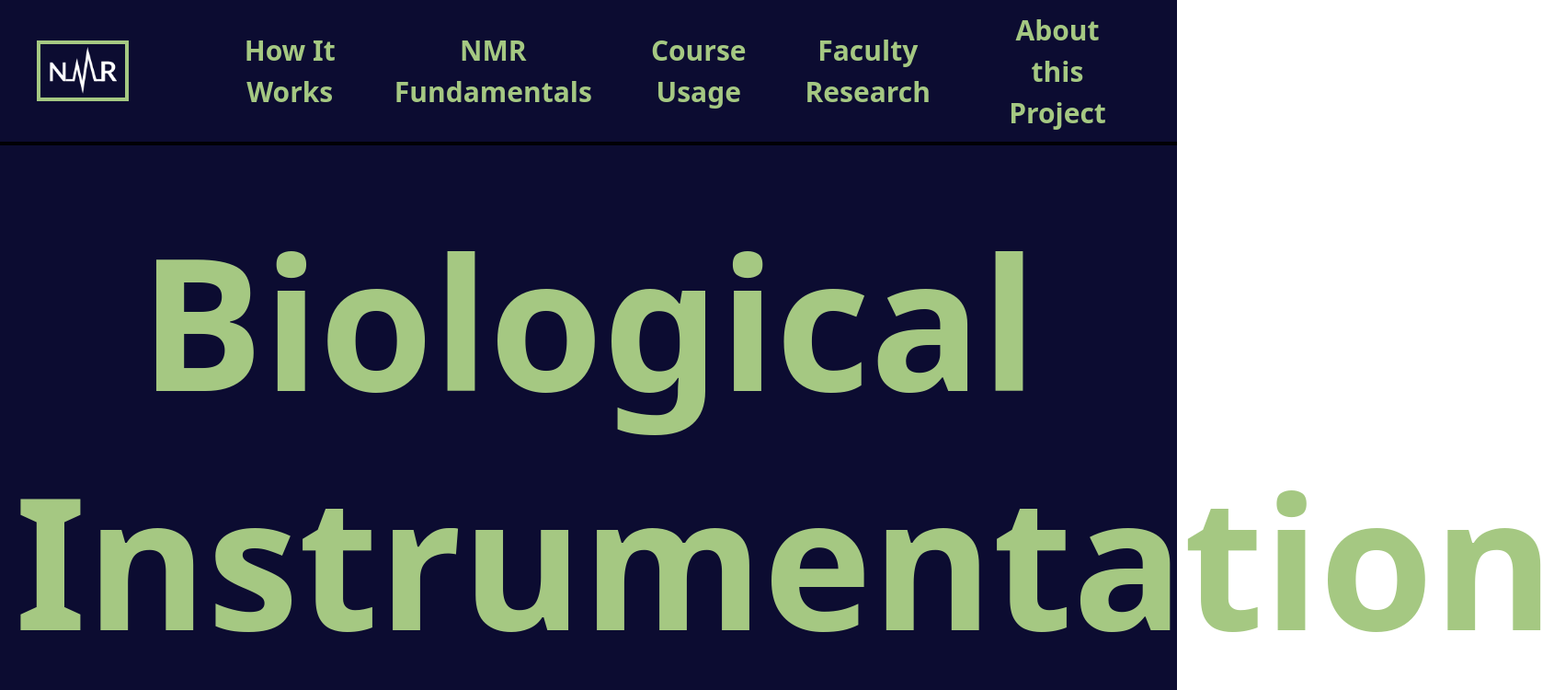
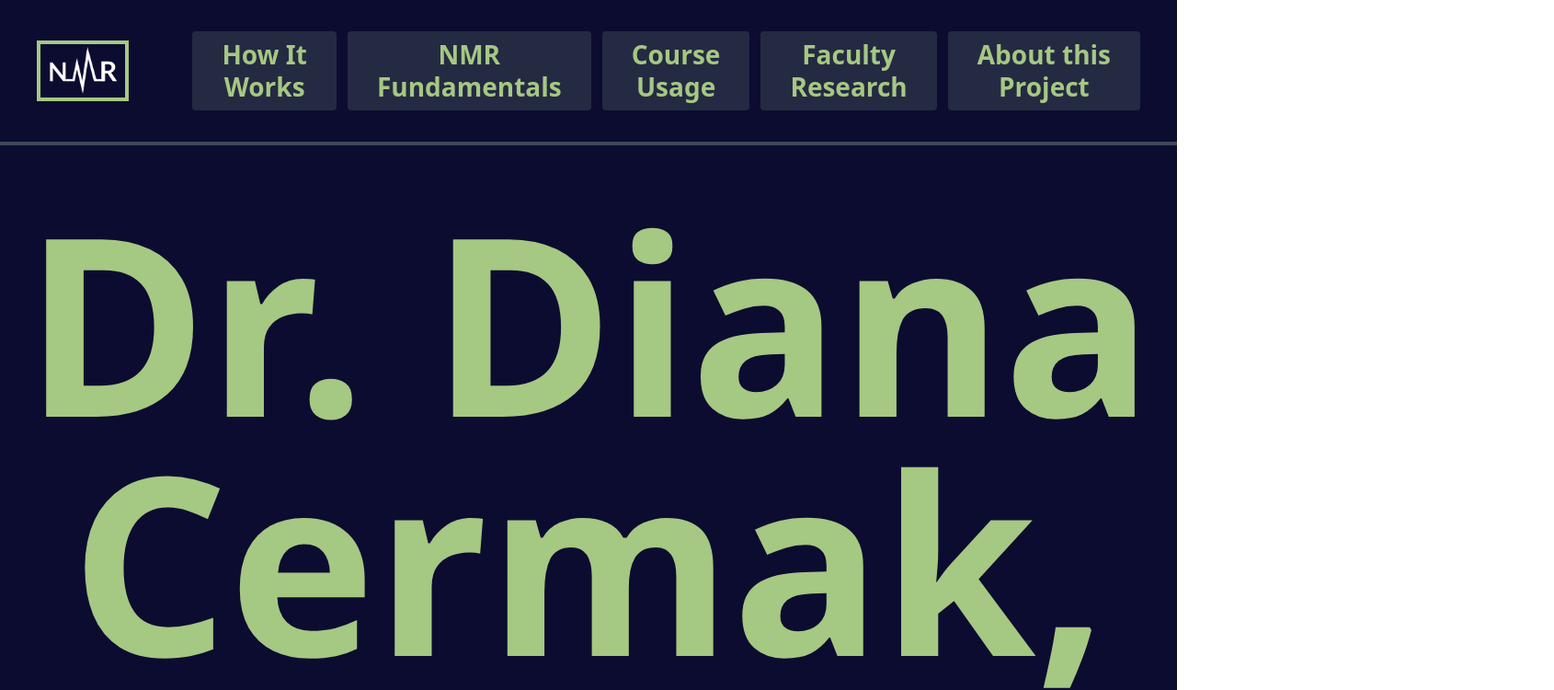
Before and after one commit to phucho0307/NMR-Display, a React (Vite) app in the folder frontend/: page /diana in a window 1280 px wide. Shown: the top 750 px of the page at 92% size, 1690 px wide, since content can reach past the window. Built offline with nearby package versions, Linux system fonts and the light colour scheme.

Commit message:
made changes to the buttons

```diff
--- a/frontend/src/components/Navbar.tsx
+++ b/frontend/src/components/Navbar.tsx
@@ -7,7 +7,7 @@ import { useLocation } from "react-router";
  * This component displays the navigation links to different sections of the application.
  * It also dynamically updates the title based on the current route.
  *
- * @returns {JSX.Element} The JSX code for the Navbar component.
+ * @return {JSX.Element} The JSX code for the Navbar component.
  */
 export default function Navbar() {
   const location1 = useLocation();
@@ -117,7 +117,7 @@ export default function Navbar() {
   ];
 
   return (
-    <nav className="w-full h-[158px] bg-[#0C0C31] border-b-[4px] border-[#010005] fixed flex items-center justify-between px-10">
+    <nav className="w-full h-[158px] bg-[#0C0C31] border-b-[4px] border-[#536365]/70 fixed flex items-center justify-between px-10">
       <Link to="/" className="text-[#FEFCFC]">
         <img
           src="/images/NMR-Logo.png"
@@ -126,18 +126,22 @@ export default function Navbar() {
         />
       </Link>
 
-      <h1 className="text-[70px] font-bold text-[#A5C882] absolute top-8 left-42">
+      <h1 className="text-[60px] font-bold text-[#A5C882] absolute top-8 left-40">
         {Location.find((item) => item.path === location.pathname)?.title ?? ""}
       </h1>
-      <h1 className="text-[55px] font-bold text-[#A5C882] absolute top-12 left-42">
+      <h1 className="text-[55px] font-bold text-[#A5C882] absolute top-9 left-40">
         {Location1.find((item) => item.path === location1.pathname)?.title ??
           ""}
       </h1>
 
-      <div className="flex space-x-6 gap-2 text-[30px]">
+      <div className="flex space-x-2 gap-1 text-[28px] leading-tight rounded">
         <Link
           to="/how-it-works"
-          className=" h-[80px] flex flex-col flex-wrap justify-center items-center font-semibold rounded text-[#A5C882] text-center px-4 py-2"
+          className={`flex flex-col flex-wrap justify-center items-center font-semibold rounded text-[#A5C882] text-center px-8 py-2 bg-[#536365]/35 ${
+            location.pathname === "/how-it-works"
+              ? "bg-[#536365]/80 text-white"
+              : "bg-[#536365]/35 "
+          }`}
         >
           How It
           <br />
@@ -145,7 +149,11 @@ export default function Navbar() {
         </Link>
         <Link
           to="/nmr-fundamentals"
-          className=" h-[80px] flex flex-col flex-wrap justify-center items-center font-semibold rounded text-[#A5C882] text-center px-4 py-2"
+          className={`flex flex-col flex-wrap justify-center items-center font-semibold rounded text-[#A5C882] text-center px-8 py-2 bg-[#536365]/35 ${
+            location.pathname === "/nmr-fundamentals"
+              ? "bg-[#536365]/80 text-white "
+              : "bg-[#536365]/35 "
+          }`}
         >
           NMR
           <br />
@@ -153,7 +161,11 @@ export default function Navbar() {
         </Link>
         <Link
           to="/course-usage"
-          className=" h-[80px] flex flex-col flex-wrap justify-center items-center font-semibold rounded text-[#A5C882] text-center px-4 py-2"
+          className={`flex flex-col flex-wrap justify-center items-center font-semibold rounded text-[#A5C882] text-center px-8 py-2 bg-[#536365]/35 ${
+            location.pathname === "/course-usage"
+              ? "bg-[#536365]/80 text-white "
+              : "bg-[#536365]/35 "
+          }`}
         >
           Course
           <br />
@@ -161,7 +173,11 @@ export default function Navbar() {
         </Link>
         <Link
           to="/faculty-research"
-          className=" h-[80px] flex flex-col flex-wrap justify-center items-center font-semibold rounded text-[#A5C882] text-center px-4 py-2"
+          className={`flex flex-col flex-wrap justify-center items-center font-semibold rounded text-[#A5C882] text-center px-8 py-2 bg-[#536365]/35 ${
+            location.pathname === "/faculty-research"
+              ? "bg-[#536365]/80 text-white "
+              : "bg-[#536365]/35 "
+          }`}
         >
           Faculty
           <br />
@@ -169,7 +185,11 @@ export default function Navbar() {
         </Link>
         <Link
           to="/about-project"
-          className="w-[180px] h-[80px] flex flex-col flex-wrap justify-center items-center font-semibold rounded text-[#A5C882] text-center px-4 py-2"
+          className={`flex flex-col flex-wrap justify-center items-center font-semibold rounded text-[#A5C882] text-center px-8 py-2 bg-[#536365]/35 ${
+            location.pathname === "/about-project"
+              ? "bg-[#536365]/80 text-white "
+              : "bg-[#536365]/35 "
+          }`}
         >
           About this
           <br />
--- a/frontend/src/pages/AboutProj.tsx
+++ b/frontend/src/pages/AboutProj.tsx
@@ -49,19 +49,19 @@ export default function AboutProj() {
       <div className="flex flex-wrap justify-center gap-6">
         <Link
           to="/about"
-          className="flex flex-col items-center justify-center font-bold text-[35px] w-[400px] h-[100px] rounded bg-[#080821] text-center p-4"
+          className="flex flex-col items-center justify-center font-bold text-[40px] w-[400px] h-[140px] rounded bg-[#536365]/35 text-center p-4"
         >
           About
         </Link>
         <Link
           to="/credits"
-          className="flex flex-col items-center justify-center font-bold text-[40px] w-[400px] h-[100px] rounded bg-[#080821] text-center p-4"
+          className="flex flex-col items-center justify-center font-bold text-[40px] w-[400px] h-[140px] rounded bg-[#536365]/35 text-center p-4"
         >
           Credits
         </Link>
         <Link
           to="/special-thanks"
-          className="flex flex-col items-center justify-center font-bold text-[40px] w-[400px] h-[100px] rounded bg-[#080821] text-center p-4"
+          className="flex flex-col items-center justify-center font-bold text-[40px] w-[400px] h-[140px] rounded bg-[#536365]/35 text-center p-4"
         >
           Special Thanks
         </Link>
--- a/frontend/src/pages/AdvSyn.tsx
+++ b/frontend/src/pages/AdvSyn.tsx
@@ -30,7 +30,7 @@ export default function AdvSyn() {
     <main className="bg-[#0C0C31] flex flex-col items-center px-4">
       {/* Title Section */}
       <div className="w-full text-left pt-15 pb-10">
-        <h1 className="text-[#A5C882] text-[200px] font-bold leading-[260px] text-center ">
+        <h1 className="text-[#A5C882] text-[270px] font-bold leading-[260px] text-center ">
           Advanced
           <br />
           Synthesis
@@ -41,7 +41,7 @@ export default function AdvSyn() {
       <div className="flex flex-wrap justify-center gap-6">
         <Link
           to="/lig-syn"
-          className="flex flex-col items-center justify-center font-bold text-[40px] w-[395px] h-[140px] rounded bg-[#080821] text-center p-4"
+          className="flex flex-col items-center justify-center font-bold text-[40px] w-[395px] h-[140px] rounded bg-[#536365]/35 text-center p-4"
         >
           Ligand
           <br />
@@ -49,7 +49,7 @@ export default function AdvSyn() {
         </Link>
         <Link
           to="/pre-cat"
-          className="flex flex-col items-center justify-center font-bold text-[40px] w-[395px] h-[140px] rounded bg-[#080821] text-center p-4"
+          className="flex flex-col items-center justify-center font-bold text-[40px] w-[395px] h-[140px] rounded bg-[#536365]/35 text-center p-4"
         >
           Precatalyst
           <br />
--- a/frontend/src/pages/BioInst.tsx
+++ b/frontend/src/pages/BioInst.tsx
@@ -37,7 +37,7 @@ export default function BioInst() {
       <div className="flex flex-wrap justify-center gap-6">
         <Link
           to="/yeast"
-          className="flex flex-col items-center justify-center font-bold text-[30px] w-[395px] h-[140px] rounded bg-[#080821] text-center p-4"
+          className="flex flex-col items-center justify-center font-bold text-[35px] w-[395px] h-[140px] rounded bg-[#536365]/35 text-center p-4"
         >
           Yeast
           <br />
@@ -46,7 +46,7 @@ export default function BioInst() {
         {/* Here it is used to link to the Yeast Fermentation page */}
         <Link
           to="/nucl-prot"
-          className="flex flex-col items-center justify-center font-bold text-[30px] w-[395px] h-[140px] rounded bg-[#080821] text-center p-4"
+          className="flex flex-col items-center justify-center font-bold text-[30px] w-[395px] h-[140px] rounded bg-[#536365]/35 text-center p-4"
         >
           Nucleotide Protonation
           <br />
@@ -55,7 +55,7 @@ export default function BioInst() {
         {/* Here it is used to link to the Nucleotide Protonation State and Metal Binding page */}
         <Link
           to="/det-rate"
-          className="flex flex-col items-center justify-center font-bold text-[30px] w-[395px] h-[140px] rounded bg-[#080821] text-center p-4"
+          className="flex flex-col items-center justify-center font-bold text-[30px] w-[395px] h-[140px] rounded bg-[#536365]/35 text-center p-4"
         >
           Rate Constant for Proton
           <br />
--- a/frontend/src/pages/Diana.tsx
+++ b/frontend/src/pages/Diana.tsx
@@ -14,10 +14,10 @@ export default function Diana() {
     <main className="bg-[#0C0C31] flex flex-col items-center px-4">
       {/* Title Section */}
       <div className="w-full text-left pt-15 pb-10">
-        <h1 className="text-[#A5C882] text-[200px] font-bold leading-[260px] text-center ">
-          Biological
+        <h1 className="text-[#A5C882] text-[270px] font-bold leading-[260px] text-center ">
+          Dr. Diana
           <br />
-          Instrumentation
+          Cermak, PhD
         </h1>
       </div>
 
@@ -25,14 +25,14 @@ export default function Diana() {
       <div className="flex flex-wrap justify-center gap-6">
         <Link
           to="/asym-syn"
-          className="flex flex-col items-center justify-center font-bold text-[30px] w-[395px] h-[140px] rounded bg-[#080821] text-center p-4"
+          className="flex flex-col items-center justify-center font-bold text-[35px] w-[395px] h-[140px] rounded bg-[#536365]/35 text-center p-4"
         >
           Asymmetric Synthesis
         </Link>
         {/* Here it is used to link to the Asymmetric Synthesis page */}
         <Link
           to="/syn-pho"
-          className="flex flex-col items-center justify-center font-bold text-[30px] w-[395px] h-[140px] rounded bg-[#080821] text-center p-4"
+          className="flex flex-col items-center justify-center font-bold text-[30px] w-[395px] h-[140px] rounded bg-[#536365]/35 text-center p-4"
         >
           Synthesis of
           <br />
@@ -44,7 +44,7 @@ export default function Diana() {
       {/* Back Button */}
       <div className="flex items-center justify-center w-full mt-10">
         <Link
-          to="/course-usage"
+          to="/faculty-research"
           className="flex items-center text-[#A5C882] text-[5vw] md:text-[30px] font-bold"
         >
           <ArrowBackIosIcon sx={{ fontSize: 55 }} />
--- a/frontend/src/pages/NMRFundamentals.tsx
+++ b/frontend/src/pages/NMRFundamentals.tsx
@@ -44,7 +44,7 @@ export default function NMRFundamentals() {
       <div className="flex flex-wrap justify-center gap-6">
         <Link
           to="/nmr-instrumentation"
-          className="flex flex-col items-center justify-center font-bold text-[5vw] md:text-[40px] w-[80%] md:w-[395px] h-[100px] md:h-[140px] rounded bg-[#080821] text-center p-4"
+          className="flex flex-col items-center justify-center font-bold text-[35px] w-[80%] md:w-[395px] h-[100px] md:h-[140px] rounded bg-[#536365]/35 text-center p-4"
         >
           NMR
           <br />
@@ -53,7 +53,7 @@ export default function NMRFundamentals() {
         {/* Here it is used to link to the NMR Instrumentation page */}
         <Link
           to="/interpreting"
-          className="flex flex-col items-center justify-center font-bold text-[5vw] md:text-[40px] w-[80%] md:w-[395px] h-[100px] md:h-[140px] rounded bg-[#080821] text-center p-4"
+          className="flex flex-col items-center justify-center font-bold text-[35px] w-[80%] md:w-[395px] h-[100px] md:h-[140px] rounded bg-[#536365]/35 text-center p-4"
         >
           Interpreting
           <br />
@@ -62,7 +62,7 @@ export default function NMRFundamentals() {
         {/* Here it is used to link to the Interpreting NMR Spectrum page */}
         <Link
           to="/diagram"
-          className="flex flex-col items-center justify-center font-bold text-[5vw] md:text-[40px] w-[80%] md:w-[395px] h-[100px] md:h-[140px] rounded bg-[#080821] text-center p-4"
+          className="flex flex-col items-center justify-center font-bold text-[35px] w-[80%] md:w-[395px] h-[100px] md:h-[140px] rounded bg-[#536365]/35 text-center p-4"
         >
           Diagram of
           <br />
--- a/frontend/src/pages/OrgChem.tsx
+++ b/frontend/src/pages/OrgChem.tsx
@@ -37,7 +37,7 @@ export default function OrgChem() {
       <div className="flex flex-wrap justify-center gap-6">
         <Link
           to="/spec-lab"
-          className="flex flex-col items-center justify-center font-bold text-[35px] w-[395px] h-[140px] rounded bg-[#080821] text-center p-4"
+          className="flex flex-col items-center justify-center font-bold text-[35px] w-[395px] h-[140px] rounded bg-[#536365]/35 text-center p-4"
         >
           Spectroscopy
           <br />
@@ -46,7 +46,7 @@ export default function OrgChem() {
         {/* Here it is used to link to the Spectroscopy Unknown Lab page */}
         <Link
           to="/3-week"
-          className="flex flex-col items-center justify-center font-bold text-[35px] w-[395px] h-[140px] rounded bg-[#080821] text-center p-4"
+          className="flex flex-col items-center justify-center font-bold text-[35px] w-[395px] h-[140px] rounded bg-[#536365]/35 text-center p-4"
         >
           3-Week Lab
           <br />
@@ -55,7 +55,7 @@ export default function OrgChem() {
         {/* Here it is used to link to the 3-Week Lab Synthesis Project page */}
         <Link
           to="/stereo"
-          className="flex flex-col items-center justify-center font-bold text-[35px] w-[395px] h-[140px] rounded bg-[#080821] text-center p-4"
+          className="flex flex-col items-center justify-center font-bold text-[32px] w-[395px] h-[140px] rounded bg-[#536365]/35 text-center p-4"
         >
           Stereoselective <br /> Reduction of Camphor
         </Link>
```
Also changed, not shown: frontend/src/pages/CourseUsage.tsx (+4 -4 lines), frontend/src/pages/Diagram.tsx (+17 -8 lines), frontend/src/pages/FacultyResearch.tsx (+4 -4 lines), frontend/src/pages/NMRInstrumentation.tsx (+11 -9 lines).
